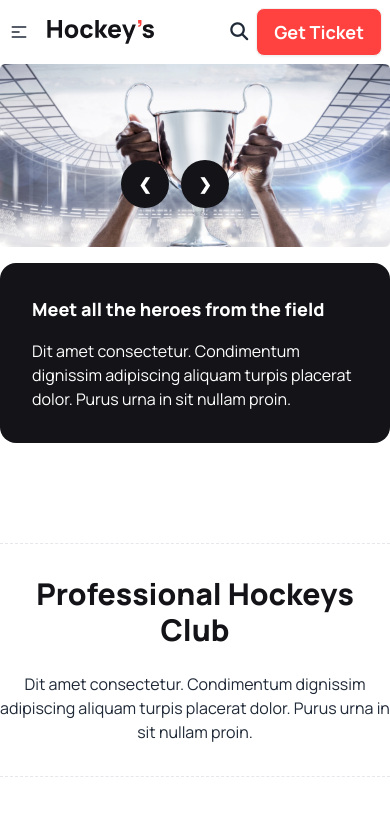
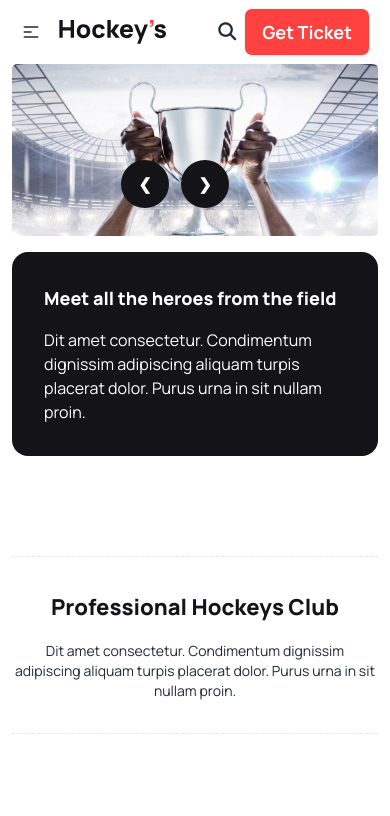
Before and after one commit to wahednur/hockeys, a plain HTML site: page index.html in a window 390 px wide. Drawn offline with nearby package versions, Linux system fonts and the light colour scheme.

Commit message:
section title mobile device supported fixed

```diff
--- a/asstes/css/custom.css
+++ b/asstes/css/custom.css
@@ -14,11 +14,21 @@
   font-family: "Manrope", sans-serif;
   color: #131318;
 }
+
 @media screen and (min-width: 320px) and (max-width: 600px) {
+  .container {
+    width: calc(100% - 24px) !important;
+  }
   .sl-btn-control {
     top: 120px;
   }
   .btn-circle {
     font-size: 16px !important;
   }
+  .carousel-item .text-lg {
+    font-size: 18px;
+  }
+  .sec-title-area h2 {
+    font-size: 22px;
+  }
 }
--- a/index.html
+++ b/index.html
@@ -22,6 +22,7 @@
       rel="stylesheet"
       type="text/css"
     />
+
     <script src="https://cdn.tailwindcss.com"></script>
     <link rel="stylesheet" href="asstes/css/custom.css" />
     <style>
@@ -187,7 +188,7 @@
           class="sec-title-area text-center mt-[100px] border-dashed border-t-[1px] border-b-[1px] mb-20 py-8"
         >
           <h2 class="text-3xl font-extrabold">Professional Hockeys Club</h2>
-          <p class="md:w-1/2 mx-auto mt-6">
+          <p class="md:w-1/2 mx-auto mt-4 lg:mt-6 text-sm">
             Dit amet consectetur. Condimentum dignissim adipiscing aliquam
             turpis placerat dolor. Purus urna in sit nullam proin.
           </p>
```
